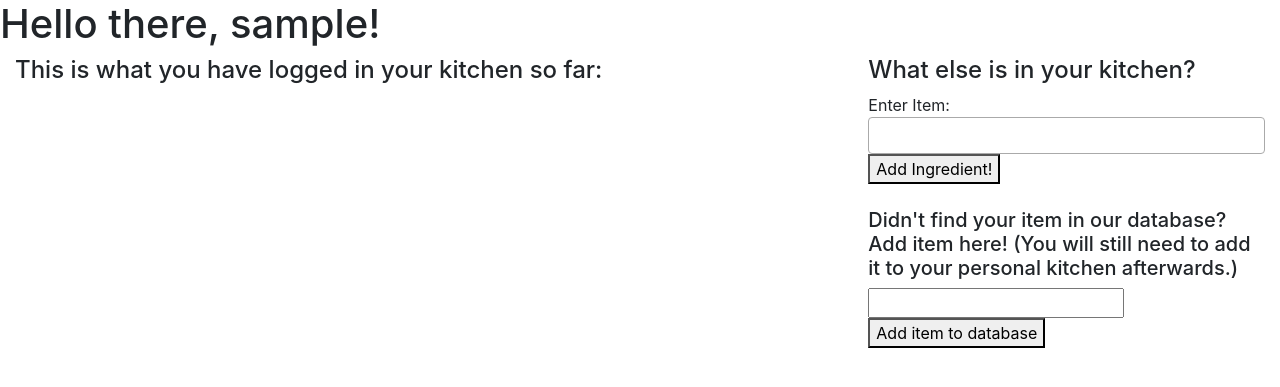
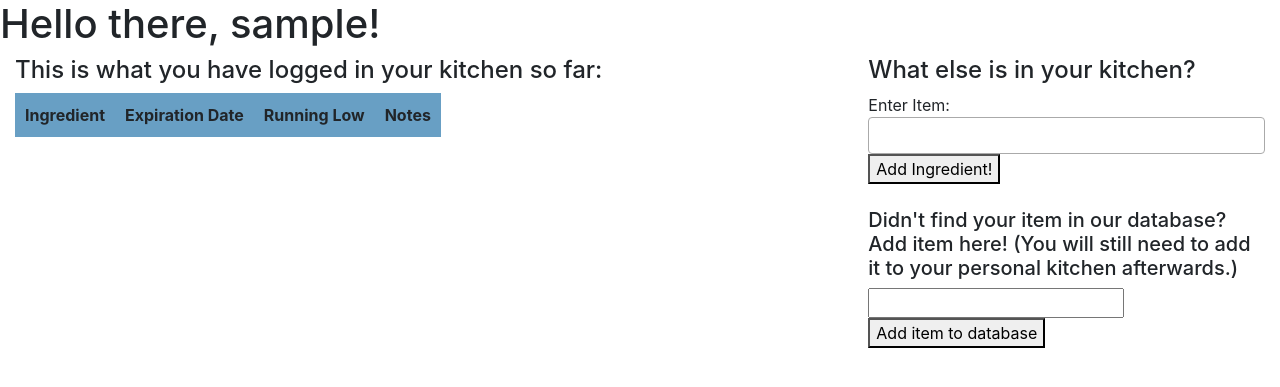
Before and after one commit to whymsicalc/goudathyme, a Flask app: page /my-items/1 in a window 1280 px wide. Shown: the part 72-459 px from the top of the page. Run offline with Flask 2, Linux system fonts and the light colour scheme; the visitor is signed in with stand-in values (Sample User, id 1); data comes from the database, SQL or seed files in the repository; data that the repository does not hold is empty; some libraries are stand-ins or nearby versions.

Commit message:
Item data now shows on '/my-items/<user_id>' as table instead of list, new items properly add to table when added to database

```diff
--- a/server.py
+++ b/server.py
@@ -117,7 +117,6 @@ def add_items():
                         "running_low": new_item.running_low,
                         "notes": new_item.notes
                         })
-
     return jsonify(items_json)
 
 
--- /dev/null
+++ b/static/table.css
@@ -0,0 +1,17 @@
+th, td {
+  padding: 10px;
+  text-align: left;
+}
+
+/*tr:hover {
+    background-color: #f5f5f5;
+}*/
+
+tr:nth-child(odd) {
+    background-color: #f2f2f2;
+}
+
+th {
+  background-color: #689FC4;
+/*  color: white;
+*/}
--- a/templates/my_items.html
+++ b/templates/my_items.html
@@ -7,21 +7,35 @@
   crossorigin="anonymous"></script>
 <link href="https://cdn.jsdelivr.net/npm/select2@4.0.13/dist/css/select2.min.css" rel="stylesheet" />
 <script src="https://cdn.jsdelivr.net/npm/select2@4.0.13/dist/js/select2.min.js"></script>
+<link href="../static/table.css" rel="stylesheet">
 {% endblock %}
 
 {% block content %}
 <h1>Hello there, {{user.fname}}!</h1>
 <div class="container-fluid">
     <div class="row">
-        <div class="col-8">
+        <div class="col-8" style="overflow-x:auto;">
             <h4>This is what you have logged in your kitchen so far:</h4>
-            <ul>
-                <div id="current-ings">
-                {% for item in user.items %}
-                <li>{{item.ingredients.name}}</li>
-                {% endfor %}
-                </div>
-            </ul>
+              <table>
+                  <thead>
+                      <tr>
+                          <th>Ingredient</th>
+                          <th>Expiration Date</th>
+                          <th>Running Low</th>
+                          <th>Notes</th>
+                      </tr>
+                  </thead>
+                  <tbody id="current-ings">
+                        {% for item in user.items %}
+                            <tr>
+                                <td>{{item.ingredients.name}}</td>
+                                <td>{{item.expiration_date}}</td>
+                                <td>{{item.running_low}}</td>
+                                <td>{{item.notes}}</td>
+                            </tr>
+                        {% endfor %}
+                  </tbody>
+              </table>
         </div>
 
         <div class="col-4">
@@ -45,8 +59,29 @@
                   const formInputs = $(`#to-add`).serialize();
 
                   $.post('/add-to-kitchen', formInputs, (res) => {
-                    for (const item of res){
-                        $('#current-ings').append(`<li>${item.ingredient_name}</li>`);
+                    console.log(res)
+                    for (const item of res) {
+                      console.log('it works');
+                      let expiration = "None";
+                      if (item.expiration_date) {
+                        expiration = item.expiration_date
+                      };
+                      let low = "None";
+                      if (item.running_low) {
+                        low = item.running_low
+                      };
+                      let notes = "None";
+                      if (item.notes) {
+                        const notes = item.notes
+                      };
+                      $('#current-ings').append(
+                          `<tr>
+                              <td>${item.ingredient_name}</td>
+                              <td>${expiration}</td>
+                              <td>${low}</td>
+                              <td>${notes}</td>
+                          </tr>`
+                          );
                   }});
                   // Clear select box each time user adds ingredient
                   $(".new-ingredient").val('').trigger('change');
```
